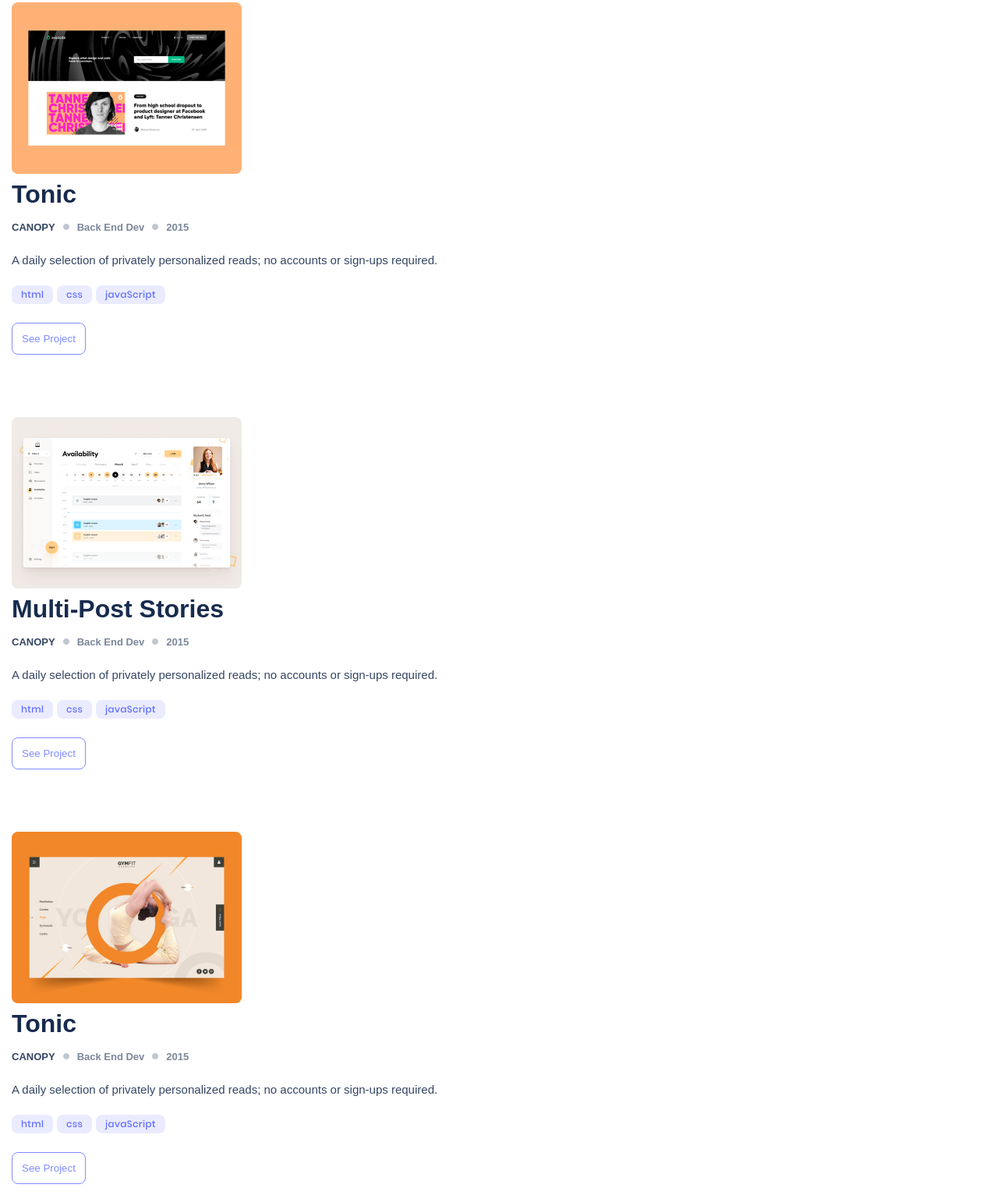
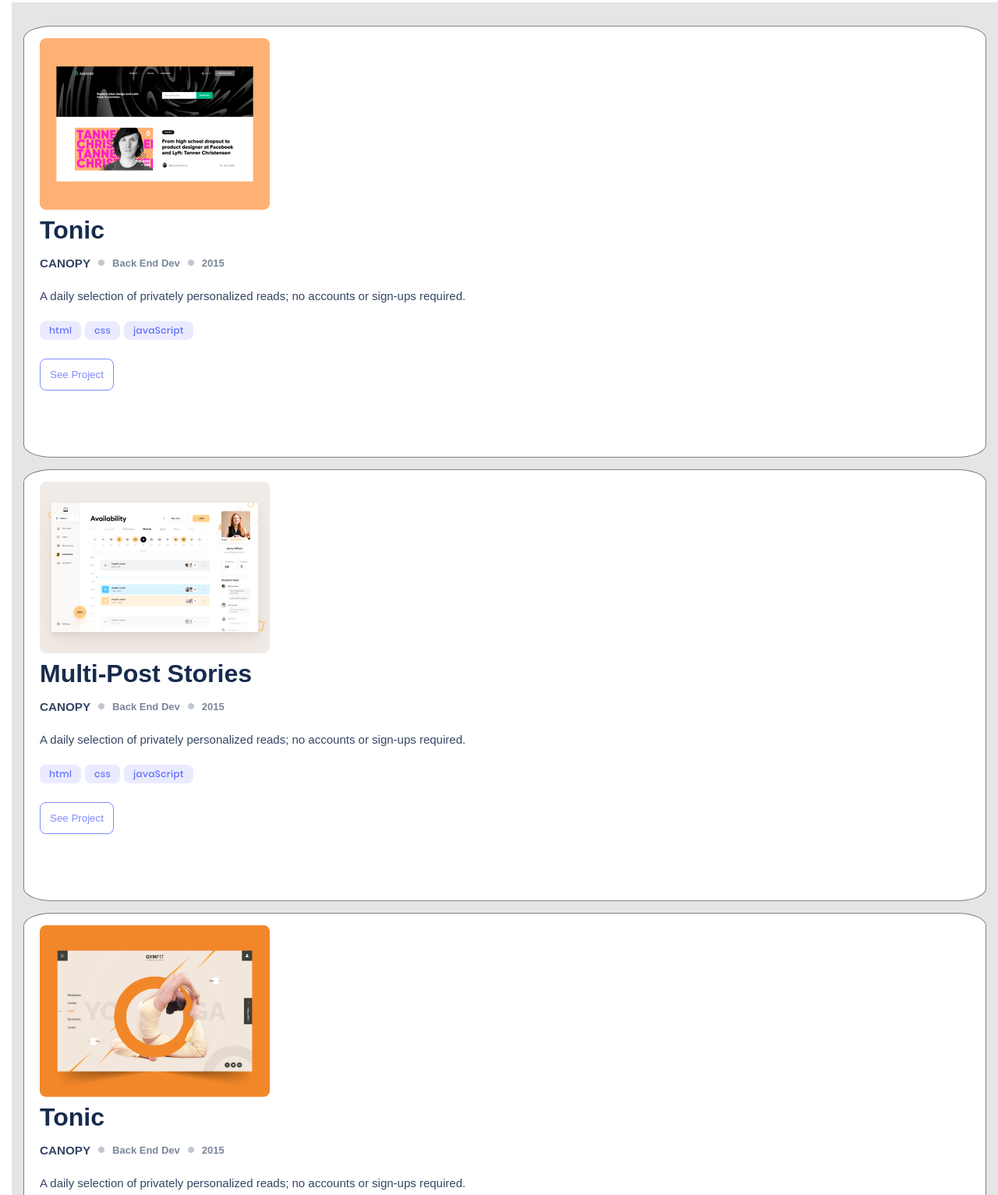
Before and after one commit to godiarksel/port-folio, a website: page index.html in a window 1280 px wide. Shown: the part 499-2032 px from the top of the page at 78% size. Drawn offline with Linux system fonts and the light colour scheme.

Commit message:
Modify semantics and design

```diff
--- a/index.html
+++ b/index.html
@@ -8,11 +8,11 @@
     <title>Arksel's Portfolio</title>
 </head>
 <body>
-    <header>
-        <nav class="navbar-container">
-            <a class="header" href="#">Logo</a>
-            <a class="menu" href="#"><img src="images/union.png" alt=""></a>
-        </nav>
+<header>
+    <nav class="navbar-container">
+    <a class="header" href="#">Logo</a>
+    <a class="menu" href="#"><img src="images/union.png" alt="union"></a>
+    </nav>
     </header>
     <section class="section-container">
                 <h1>
@@ -41,11 +41,13 @@
         <div><img src="images/tonic-portfolio.png" alt="tonic"></div>
         <div class="tonic-heading">Tonic</div>
         <div class="canopy-container">
-            <div class="canopy-header">CANOPY</div>
-            <div class="canopy-img"><img src="images/counter.png" alt="counter"></div>
-            <div class="canopy-text">Back End Dev</div>
-            <div class="canopy-img"><img src="images/counter.png" alt="counter"></div>
-            <div class="canopy-text">2015</div>
+            <ul>
+            <li class="canopy-header"><h3>CANOPY</h3></li>
+            <li class="canopy-img"><img src="images/counter.png" alt="counter"></li>
+            <li class="canopy-text">Back End Dev</li>
+            <li class="canopy-img"><img src="images/counter.png" alt="counter"></li>
+            <li class="canopy-text">2015</li>
+        </ul>
         </div>
         <div class="tonic-parag">
             <p>
@@ -69,11 +71,13 @@
         <div><img src="images/multi-post-portfolio.png" alt="multi-post-portfolio"></div>
         <div class="tonic-heading">Multi-Post Stories</div>
         <div class="canopy-container">
-            <div class="canopy-header">CANOPY</div>
-            <div class="canopy-img"><img src="images/counter.png" alt="counter"></div>
-            <div class="canopy-text">Back End Dev</div>
-            <div class="canopy-img"><img src="images/counter.png" alt="counter"></div>
-            <div class="canopy-text">2015</div>
+            <ul>
+            <li class="canopy-header"><h3>CANOPY</h3></li>
+            <li class="canopy-img"><img src="images/counter.png" alt="counter"></li>
+            <li class="canopy-text">Back End Dev</li>
+            <li class="canopy-img"><img src="images/counter.png" alt="counter"></li>
+            <li class="canopy-text">2015</li>
+        </ul>
         </div>
         <div class="tonic-parag">
             <p>
@@ -96,11 +100,13 @@
             <div><img src="images/tonic2.png" alt="tonic"></div>
             <div class="tonic-heading">Tonic</div>
             <div class="canopy-container">
-                <div class="canopy-header">CANOPY</div>
-                <div class="canopy-img"><img src="images/counter.png" alt="counter"></div>
-                <div class="canopy-text">Back End Dev</div>
-                <div class="canopy-img"><img src="images/counter.png" alt="counter"></div>
-                <div class="canopy-text">2015</div>
+            <ul>
+                <li class="canopy-header"><h3>CANOPY</h3></li>
+                <li class="canopy-img"><img src="images/counter.png" alt="counter"></li>
+                <li class="canopy-text">Back End Dev</li>
+                <li class="canopy-img"><img src="images/counter.png" alt="counter"></li>
+                <li class="canopy-text">2015</li>
+            </ul>
             </div>
             <div class="tonic-parag">
                 <p>
@@ -123,11 +129,13 @@
                 <div><img src="images/multi-post-stories2.png" alt="multi-post-stories2"></div>
                 <div class="tonic-heading">Multi-Post Stories</div>
                 <div class="canopy-container">
-                    <div class="canopy-header">CANOPY</div>
-                    <div class="canopy-img"><img src="images/counter.png" alt="counter"></div>
-                    <div class="canopy-text">Back End Dev</div>
-                    <div class="canopy-img"><img src="images/counter.png" alt="counter"></div>
-                    <div class="canopy-text">2015</div>
+                    <ul>
+                    <li class="canopy-header"><h3>CANOPY</h3></li>
+                    <li class="canopy-img"><img src="images/counter.png" alt="counter"></li>
+                    <li class="canopy-text">Back End Dev</li>
+                    <li class="canopy-img"><img src="images/counter.png" alt="counter"></li>
+                    <li class="canopy-text">2015</li>
+                </ul>
                 </div>
                 <div class="tonic-parag">
                     <p>
@@ -148,7 +156,7 @@
             </div>
 
 </section>
-<footer class="footer-container">
+<section class="footer-container">
     <h1>
         About <br>
         Myself
@@ -198,6 +206,6 @@
     </ul>
 
 </div>
-</footer>
+</section>
 </body>
 </html>
--- a/main.css
+++ b/main.css
@@ -102,11 +102,19 @@
 
 .work-section {
   margin-left: 15px;
+  padding-top: 15px;
+  padding-bottom: 15px;
+  background: #e5e5e5;
 }
 
 .tonic-container {
   display: grid;
   grid-template-columns: auto;
+  border: 1px solid gray;
+  border-radius: 3%;
+  padding: 15px 5px 5px 20px;
+  margin: 15px;
+  background: white;
 }
 
 .tonic-heading {
@@ -119,7 +127,8 @@
   color: #172b4d;
 }
 
-.canopy-container {
+.canopy-container ul {
+  list-style-type: none;
   display: flex;
   margin: 10px 10px 10px 0;
   align-items: center;
@@ -181,6 +190,16 @@
   padding: 12px;
   margin: 10px 10px 80px 0;
   font-family: Poppins, sans-serif;
+}
+
+.tonic-btn button:hover {
+  background: #7f8cff;
+  color: #fff;
+}
+
+.tonic-btn button:active {
+  background: #2230d2;
+  color: #fff;
 }
 
 .footer-container {
@@ -284,6 +303,6 @@
 }
 
 .skills img {
-  margin-left: 215px;
+  margin-left: 220px;
   margin-top: 23px;
 }
```
